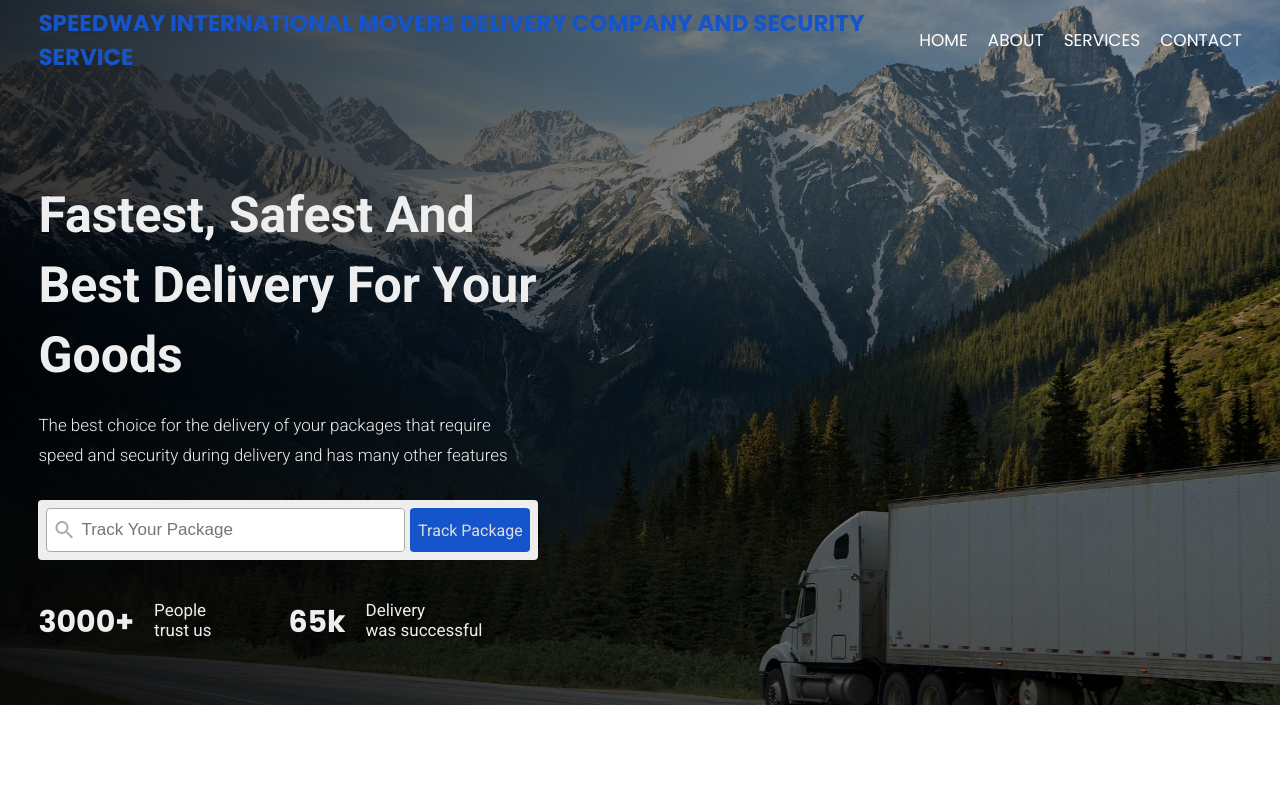
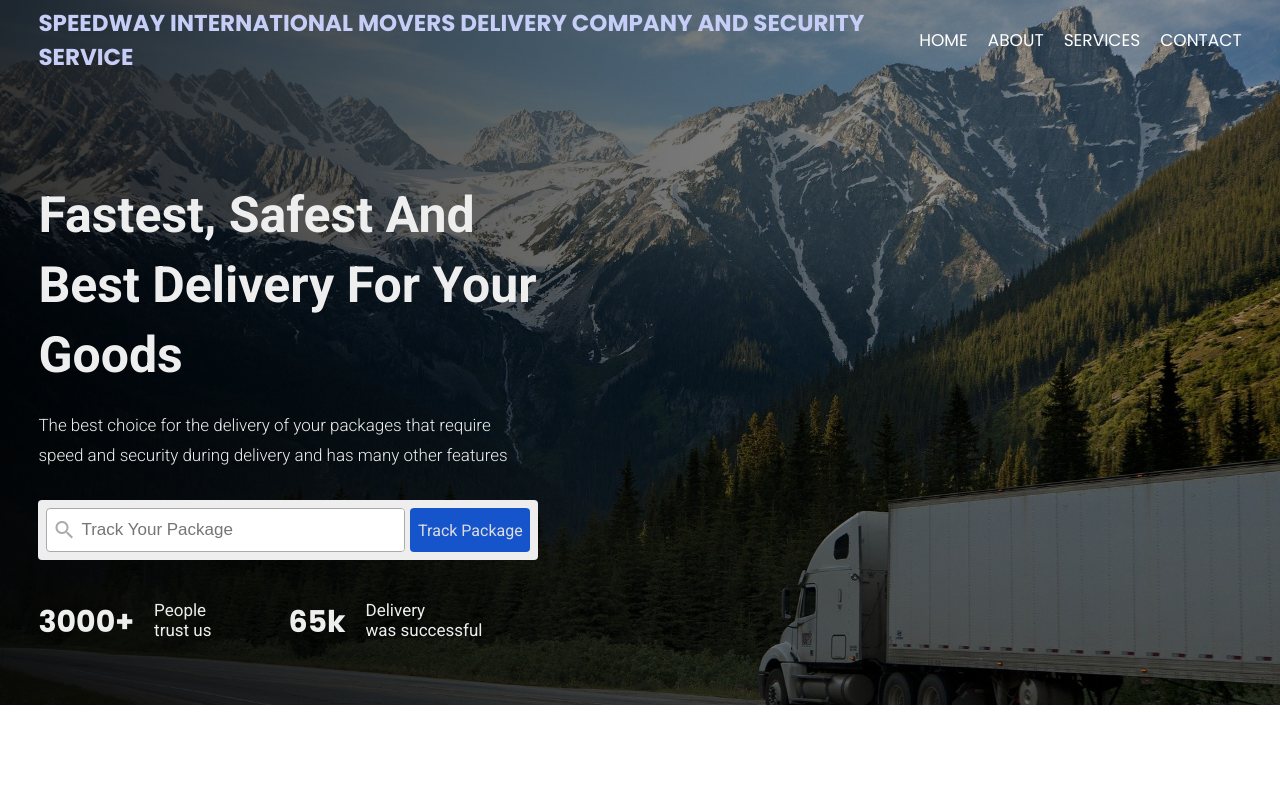
Before and after one commit to kiisi/reduxtoolkit_1, a React (Create React App) app: page / in a window 1280 px wide. Shown: the top 800 px of the page. Built offline with nearby package versions, Linux system fonts and the light colour scheme.

Commit message:
Change Nav Logo color

```diff
--- a/src/components/Navbar/Navbar.css
+++ b/src/components/Navbar/Navbar.css
@@ -8,7 +8,7 @@
     font-family: var(--primary-font);
     font-size: 2.3rem;
     text-transform: uppercase;
-    color:#1654CC;
+    color:#C6CDF7;
 }
 .nav-items{
     display:flex;
```
